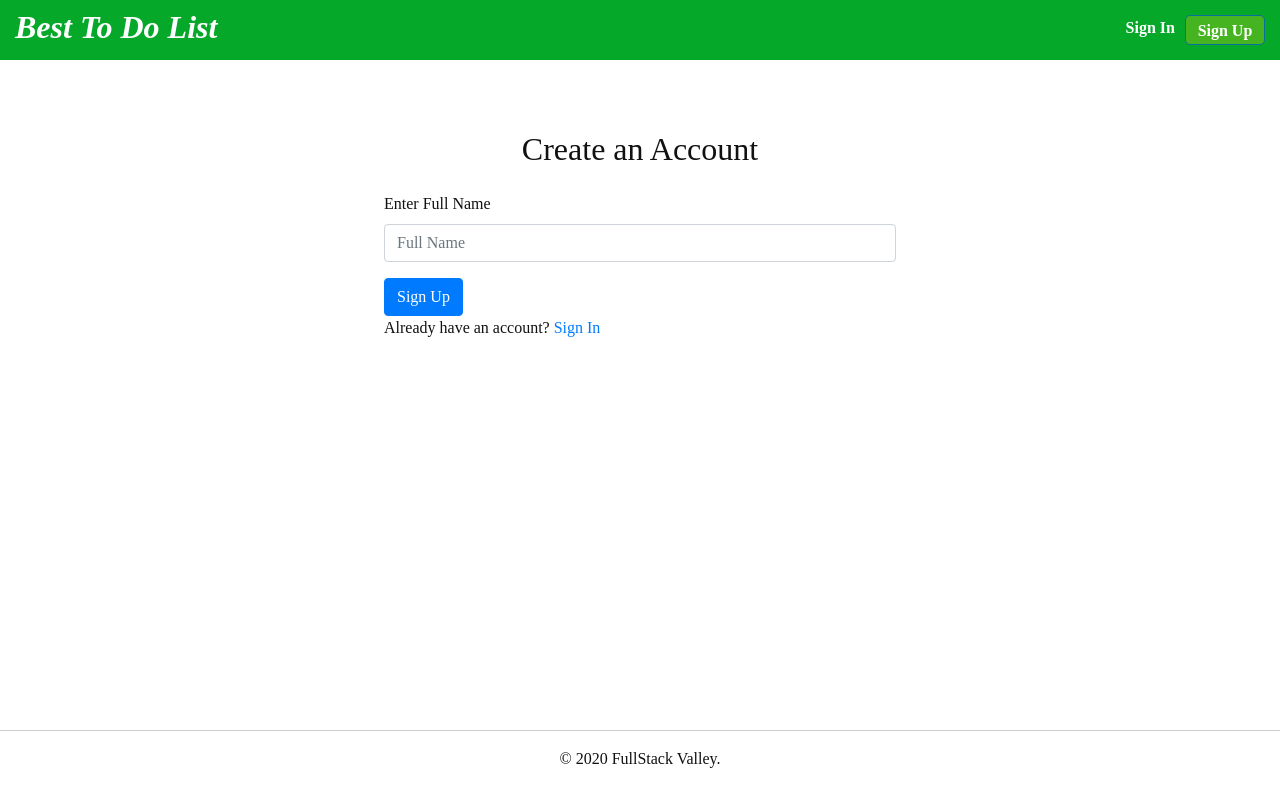
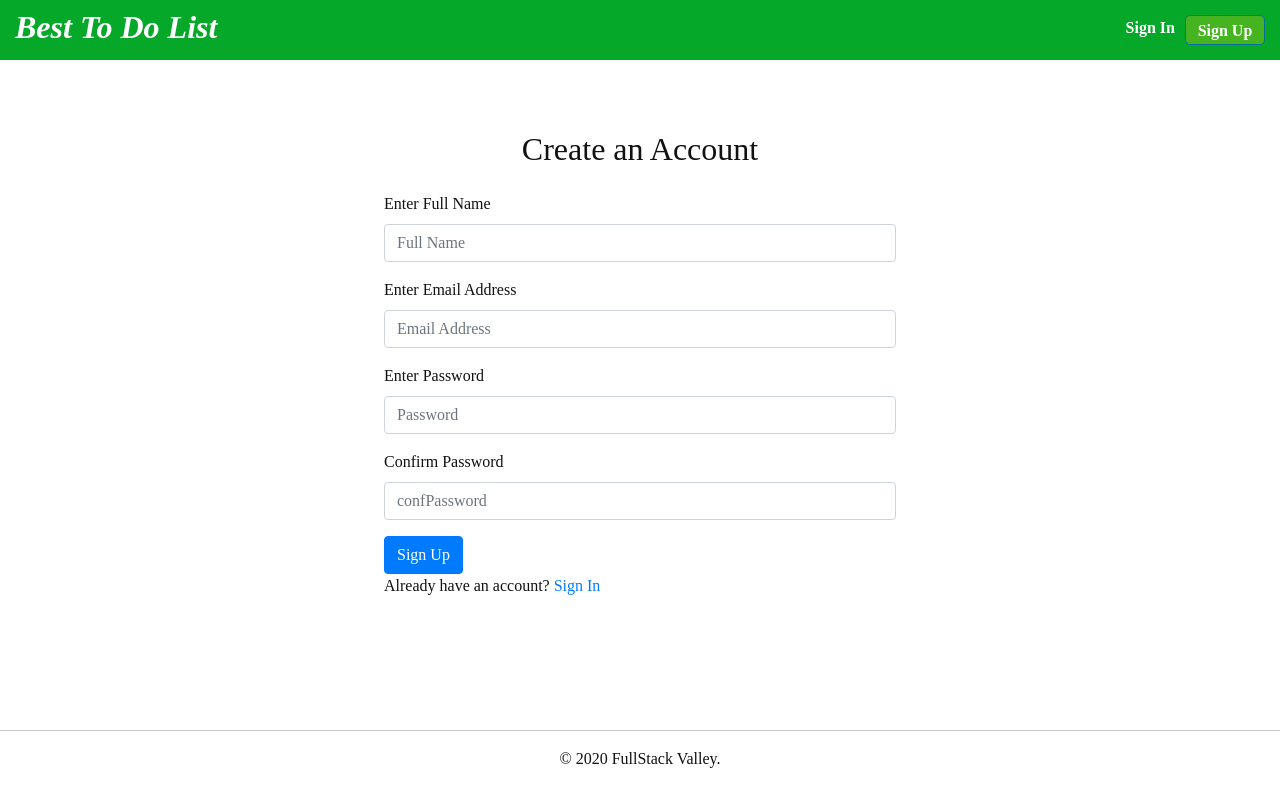
Before and after one commit to fadeomar/fullstack-todo, a React (Create React App) app in the folder client/: page /signup in a window 1280 px wide. Built offline with nearby package versions, Linux system fonts and the light colour scheme.

Commit message:
add handleSubmit function

```diff
--- a/client/src/component/auth/SignUp.js
+++ b/client/src/component/auth/SignUp.js
@@ -15,32 +15,36 @@ const SignUp = () => {
   const [emailErr, setemailErr] = useState('');
   const [passwordErr, setpasswordErr] = useState('');
   const [confPasswordErr, setconfPasswordErr] = useState('');
-  const handleSignUp = () => {};
+  const handleSignUp = async (e) => {
+    e.preventDefault();
+    if (name && email && password && confPassword && !nameErr && !emailErr && !passwordErr && !confPasswordErr) {
+      await signUp({ name, email, password });
+    }
+  }
   const handleChange = (e) => {
-    console.log('sssssss', e.target.name)
-    const user = {};
     // email adress regx
     const emailRegEx = RegExp(
       /^(([^<>()\[\]\\.,;:\s@"]+(\.[^<>()\[\]\\.,;:\s@"]+)*)|(".+"))@((\[[0-9]{1,3}\.[0-9]{1,3}\.[0-9]{1,3}\.[0-9]{1,3}])|(([a-zA-Z\-0-9]+\.)+[a-zA-Z]{2,}))$/
     );
     const name = e.target.name;
+    const value = e.target.value;
     // validations
     switch (name) {
       case 'name':
-        setname(user.name);
-        user.name.length < 3 ? setnameErr('Name must be at least 3 characters!') : setnameErr('');
+        setname(value);
+        value.length < 3 ? setnameErr('Name must be at least 3 characters!') : setnameErr('');
         break;
       case 'email':
-        setemail(user.email);
-        !emailRegEx.test(user.email) ? setemailErr('Invalid Email!') : setemailErr('');
+        setemail(value);
+        !emailRegEx.test(value) ? setemailErr('Invalid Email!') : setemailErr('');
         break;
       case 'password':
-        setpassword(user.password);
-        user.password.length < 8 ? setpasswordErr('Password must be at least 8 characters!') : setpasswordErr('');
+        setpassword(value);
+        value.length < 8 ? setpasswordErr('Password must be at least 8 characters!') : setpasswordErr('');
         break;
       case 'confPassword':
-        setconfPassword(user.confPassword);
-        user.confPassword !== password ? setconfPasswordErr('Passwords do not match!') : setconfPasswordErr('');
+        setconfPassword(value);
+        value !== password ? setconfPasswordErr('Passwords do not match!') : setconfPasswordErr('');
         break;
       default:
         break;
@@ -52,6 +56,9 @@ const SignUp = () => {
     <Layout>
       <AuthFormWrapper>
         <h2 className="text-center">Create an Account</h2>
+        {state.signUpErr && <div className="alert alert-danger text-center">
+          <span className="text-danger text-capitalize">{state.signUpErr}</span>
+          </div>}
         <form className="mt-4" onSubmit={handleSignUp}>
           <div className="form-group">
             <label htmlFor="name">Enter Full Name</label>
@@ -66,6 +73,52 @@ const SignUp = () => {
               placeholder="Full Name"
               onChange={(e) => handleChange(e, 'name')}
             />
+            {nameErr && <small className="text-danger">{nameErr}</small>}
+          </div>
+          <div className="form-group">
+            <label htmlFor="email">Enter Email Address</label>
+            <input
+              type="email"
+              name="email"
+              className={classnames(
+                "form-control",
+                { 'is-invalid': emailErr, 'is-valid': !emailErr && email.length }
+              )}
+              id="email"
+              placeholder="Email Address"
+              onChange={(e) => handleChange(e, 'email')}
+            />
+            {emailErr && <small className="text-danger">{emailErr}</small>}
+          </div>
+          <div className="form-group">
+            <label htmlFor="password">Enter Password</label>
+            <input
+              type="password"
+              name="password"
+              className={classnames(
+                "form-control",
+                { 'is-invalid': passwordErr, 'is-valid': !passwordErr && password.length }
+              )}
+              id="password"
+              placeholder="Password"
+              onChange={(e) => handleChange(e, 'password')}
+            />
+            {passwordErr && <small className="text-danger">{passwordErr}</small>}
+          </div>
+          <div className="form-group">
+            <label htmlFor="Confirm Password">Confirm Password</label>
+            <input
+              type="password"
+              name="confPassword"
+              className={classnames(
+                "form-control",
+                { 'is-invalid': confPasswordErr, 'is-valid': !confPasswordErr && confPassword.length }
+              )}
+              id="confPassword"
+              placeholder="confPassword"
+              onChange={(e) => handleChange(e, 'confPassword')}
+            />
+            {confPasswordErr && <small className="text-danger">{confPasswordErr}</small>}
           </div>
           <input type="submit" className="btn btn-primary" value="Sign Up"/>
         </form>
```
Lines whose indentation alone changed are shown as unchanged.
